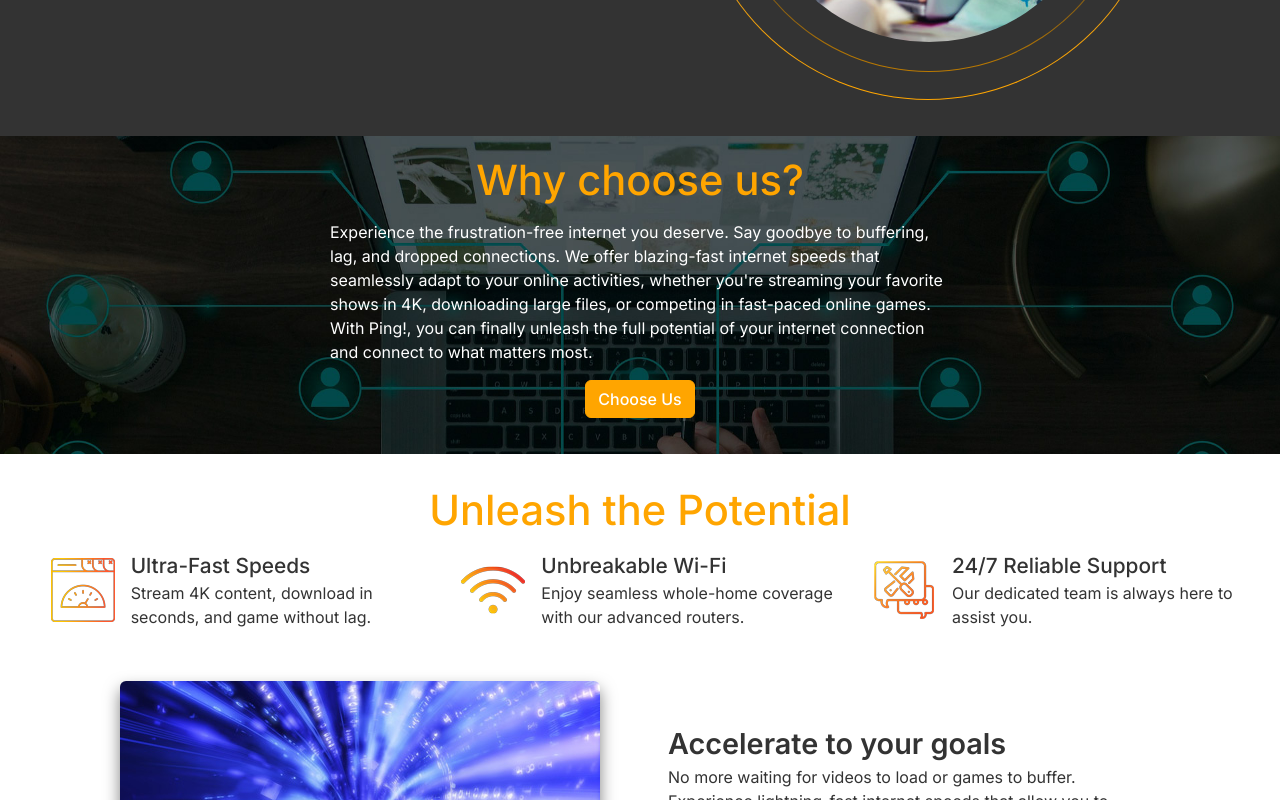
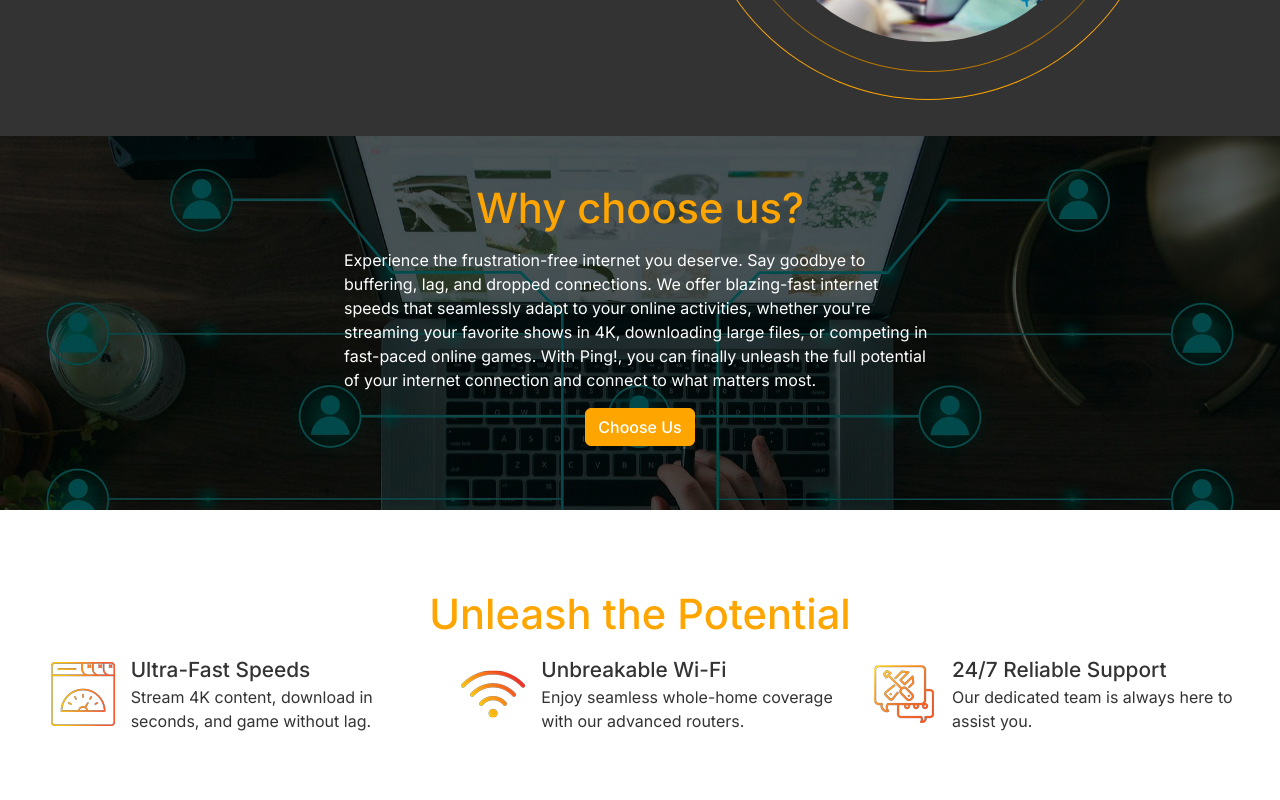
Before and after one commit to krisbelangernelson/internet-provider-ui-nextjs, a Next.js app: page / in a window 1280 px wide. Shown: the part 480-1280 px from the top of the page. Built offline with nearby package versions, Linux system fonts and the light colour scheme.

Commit message:
feat: transition feature summary text (#15)

```diff
--- /dev/null
+++ b/src/components/atoms/AnimateIn/AnimateIn.css
@@ -0,0 +1,23 @@
+.transition-box{
+    transition: transform 0.5s, opacity 0.5s;
+}
+.transition-box.left{
+    transform: translateX(-200px);
+    opacity: 0;
+}
+.transition-box.right{
+    transform: translateX(200px);
+    opacity: 0;
+}
+.transition-box.top{
+    transform: translateY(-200px) rotate(360deg);
+    opacity: 0;
+}
+.transition-box.bottom{
+    transform: translateY(200px) scaleX(3) scaleY(3);
+    opacity: 0;
+}
+.transition-box.active{
+    transform: translateX(0);
+    opacity: 1;
+}
--- /dev/null
+++ b/src/components/atoms/AnimateIn/AnimateIn.tsx
@@ -0,0 +1,19 @@
+'use client'
+
+import { useElementOnScreen } from '@/hooks/useElementOnScreen'
+import { PropsWithChildren, useRef } from 'react'
+import './AnimateIn.css'
+
+export default function AnimateIn({ children }: PropsWithChildren) {
+  const ref = useRef<HTMLDivElement>(null)
+  useElementOnScreen(ref, true, '0px')
+
+  return (
+    <div
+      ref={ref}
+      className="transition-box bottom"
+    >
+      {children}
+    </div>
+  )
+};
--- a/src/components/atoms/ImageTransition/ImageTransition.tsx
+++ b/src/components/atoms/ImageTransition/ImageTransition.tsx
@@ -13,12 +13,12 @@ const ImageTransition = (props: ImageTransitionProps) => {
   const [isReady, setIsReady] = useState(false)
 
   return (
-    <div className={`transition-opacity ease-in delay-700 duration-500 ${isReady ? 'opacity-100' : 'opacity-0'}`}>
+    <div className={`transition-opacity ease-in delay-300 duration-500 ${isReady ? 'opacity-100' : 'opacity-0'}`}>
       <NextImage
         {...props}
         src={props.src}
         onLoad={() => { setIsReady(true) }}
-        className={`${props.className} transition-transform ease-in delay-700 duration-500 ${isReady ? '' : `${props.position === 1 ? '-' : ''}translate-x-full`}`}
+        className={`${props.className} transition-transform ease-in delay-300 duration-500 ${isReady ? '' : `${props.position === 1 ? '-' : ''}translate-x-full`}`}
       />
     </div>
   )
--- a/src/components/pages/Home/FeatureSummaryItem.tsx
+++ b/src/components/pages/Home/FeatureSummaryItem.tsx
@@ -1,3 +1,4 @@
+import AnimateIn from '@/components/atoms/AnimateIn/AnimateIn'
 import Image, { StaticImageData } from 'next/image'
 
 interface FeaturesSummaryItemProps {
@@ -15,8 +16,11 @@ export default function FeaturesSummaryItem(props: FeaturesSummaryItemProps) {
         <Image src={imgSrc} loading="lazy" alt="Feature image" className="col-span-3 text-end mt-2 justify-self-end me-4" />
 
         <div className="col-span-9 text-start">
-          <h4>{heading}</h4>
-          <p>{subHeading}</p>
+          <AnimateIn>
+            <h4>{heading}</h4>
+            <p>{subHeading}</p>
+          </AnimateIn>
+
         </div>
       </div>
     </div>
--- a/src/components/pages/Home/Features.tsx
+++ b/src/components/pages/Home/Features.tsx
@@ -9,7 +9,7 @@ export default function Features(props: FeaturesProps) {
   const { children, dark } = props
 
   return (
-    <section className={`section-${dark ? 'dark' : 'light'} features py-8 px-4 pt-3 lg:pt-5 pb-4 lg:pb-12 flex justify-center`}>
+    <section className={`section-${dark ? 'dark' : 'light'} features px-4 pt-3 lg:pt-[3rem] pb-4 lg:pb-[5rem] flex justify-center`}>
       <div className="container grid gap-5 lg:gap-[5rem] justify-center">
         {children}
       </div>
--- a/src/components/pages/Home/FeaturesSummary.tsx
+++ b/src/components/pages/Home/FeaturesSummary.tsx
@@ -9,7 +9,7 @@ export default function FeaturesSummary(props: FeaturesSummaryProps) {
   const { children, dark } = props
 
   return (
-    <section className={`section-${dark ? 'dark' : 'light'} features-summary py-4`}>
+    <section className={`section-${dark ? 'dark' : 'light'} features-summary py-[4rem]`}>
       <div className="flex flex-col lg:flex-row">
         <div className="flex-col text-center py-4">
           {children}
--- a/src/components/pages/Home/Testimonials.tsx
+++ b/src/components/pages/Home/Testimonials.tsx
@@ -2,7 +2,7 @@ import TestimonialsItems from './TestimonialsItems'
 
 export default function Testimonials() {
   return (
-    <section className="section-light testimony flex justify-center py-12">
+    <section className="section-light testimony flex justify-center py-[5rem]">
       <div className="grid grid-cols-1 lg:grid-cols-3 lg:gap-x-5 xl:gap-x-10 gap-y-3 lg:gap-y-0 pe-5 ps-5 ">
         <TestimonialsItems
           quote="We used to fight over who got to use the internet in our house! Now, with Ping!'s unlimited data plan and powerful Wi-Fi, everyone can stream, game, and browse simultaneously. Plus, the low latency is a dreamfor my son's online gaming - no more lag during crucial moments! We're finally a happy, connected family."
--- a/src/components/pages/Home/WhyChooseUs.tsx
+++ b/src/components/pages/Home/WhyChooseUs.tsx
@@ -11,7 +11,7 @@ export default function WhyChooseUs() {
   return (
     <section className="section-dark">
       <LazyBackgroundImg img="/assets/images/why-choose-595h.jpg">
-        <div className="p-5">
+        <div className="p-12">
           <div className="text-center grid md:grid-cols-12">
             <div className="md:col-start-3 md:col-span-8 lg:col-start-4 lg:col-span-6 2xl:col-start-5 2xl:col-span-4">
               <div className="grid gap-4">
--- /dev/null
+++ b/src/hooks/useElementOnScreen.ts
@@ -0,0 +1,45 @@
+import { RefObject, useEffect, useState } from 'react'
+
+export function useElementOnScreen(
+  ref: RefObject<Element>,
+  oneTime = true,
+  rootMargin = '0px',
+) {
+  const [isIntersecting, setIsIntersecting] = useState(true)
+  useEffect(() => {
+    const observer = new IntersectionObserver(
+      ([entry]) => {
+        if (oneTime) {
+          if (entry.isIntersecting && ref.current) {
+            // Use .active className for transtions styles
+            ref.current.classList.add('active')
+            observer.unobserve(ref.current)
+          }
+        } else {
+          setIsIntersecting(entry.isIntersecting)
+        }
+      },
+      { rootMargin },
+    )
+    if (ref.current) {
+      observer.observe(ref.current)
+    }
+
+    return () => {
+      if (ref.current) {
+        observer.unobserve(ref.current)
+      }
+    }
+  }, [])
+
+  // Use return boolean to transition or animate for in-view element
+  /* eg:
+    style={{
+        opacity: onScreen ? 1 : 0,
+        translate: onScreen ? 'none' : '0 2rem',
+        transition: '600ms ease-in-out',
+      }}
+  */
+
+  return isIntersecting
+}
```
